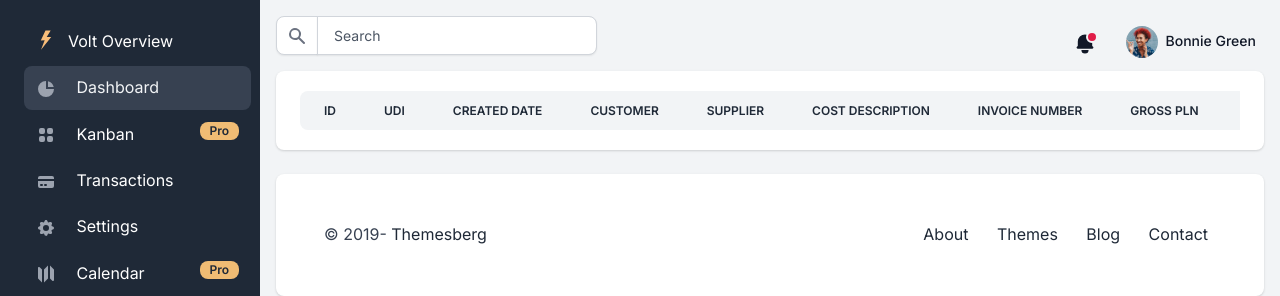
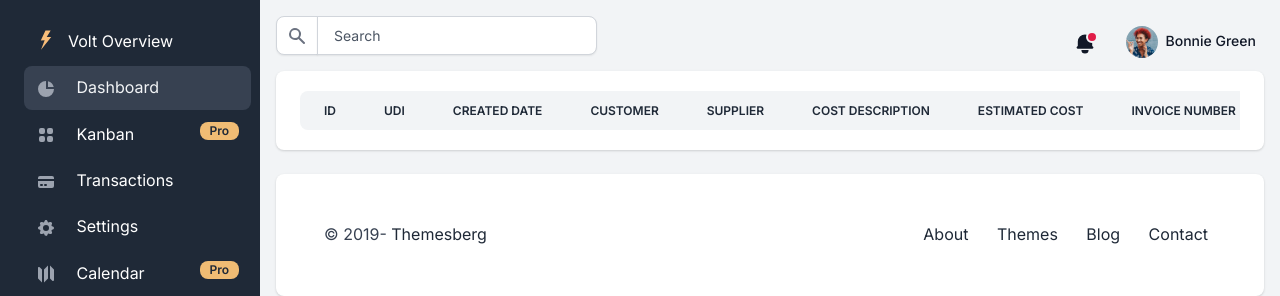
Before and after one commit to Luczho/CashflowManager, a Django app: page /costs/ in a window 1280 px wide. Shown: the top 296 px of the page. Run offline with Django 4.2, Linux system fonts and the light colour scheme; data that the repository does not hold is empty; some libraries are stand-ins or nearby versions.

Commit message:
refactor: add estimated cost field, add link to detail view in uid field

```diff
--- a/costs_records/templates/costs_records/costs-table.html
+++ b/costs_records/templates/costs_records/costs-table.html
@@ -13,6 +13,7 @@
                             <th class="border-0">CUSTOMER</th>
                             <th class="border-0">SUPPLIER</th>
                             <th class="border-0">COST DESCRIPTION</th>
+                            <th class="border-0">ESTIMATED COST</th>
                             <th class="border-0">INVOICE NUMBER</th>
                             <th class="border-0">GROSS PLN</th>
                             <th class="border-0">NET PLN</th>
@@ -27,11 +28,16 @@
                         {% for cost in costs %}
                         <tr>
                             <td> {{ cost.id }}</td>
-                            <td> {{ cost.uid }}</td>
+                            <td class="border-0">
+                                        <a href="{% url 'cost-detail' cost.id %}" class="d-flex align-items-center">
+                                            <div><span class="h6">{{ cost.uid }}</span></div>
+                                        </a>
+                            </td>
                             <td> {{ cost.created_date }}</td>
                             <td> {{ cost.customer.name }}</td>
                             <td> {{ cost.supplier.name }}</td>
                             <td> {{ cost.cost_description }}</td>
+                            <td> {{ cost.estimated_cost }}</td>
                             <td> {{ cost.invoice.number }}</td>
                             <td> {{ cost.invoice.pln_gross_amount }}</td>
                             <td> {{ cost.invoice.pln_net_amount }}</td>
```
